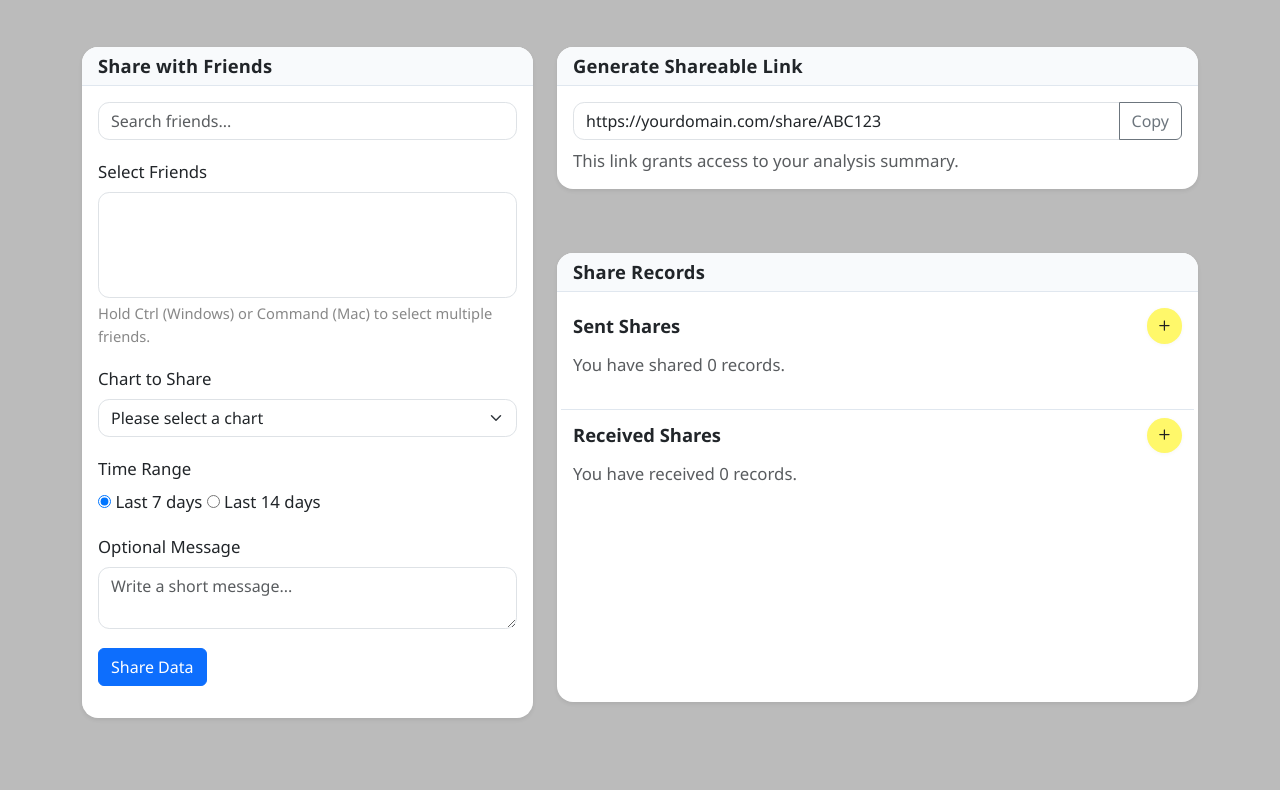
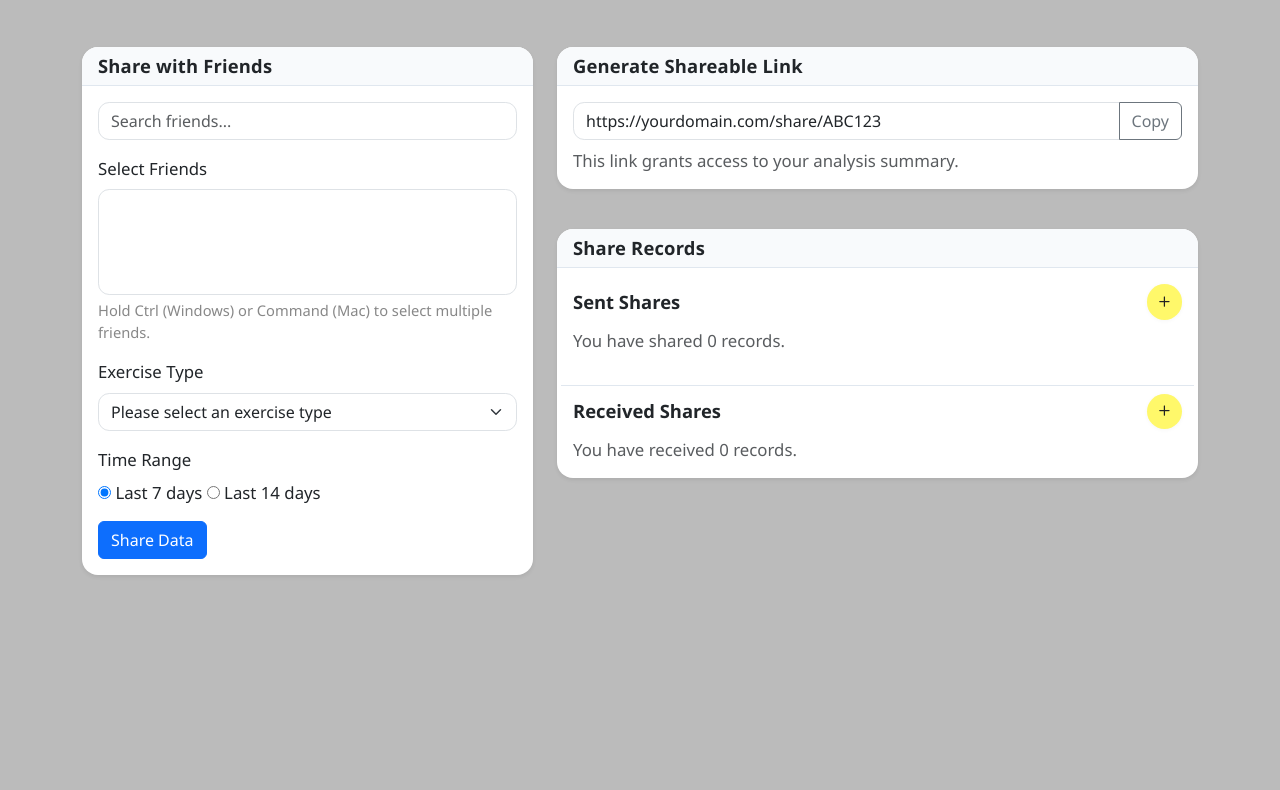
Before and after one commit to ipuppet/cits5505-backend, a Flask app: page /share/ in a window 1280 px wide. Shown: the part 57-847 px from the top of the page. After the commit the page ends 632 px from the top, so only its background shows below. Run offline with Flask 3, Linux system fonts and the light colour scheme; the visitor is signed in with stand-in values (Sample User, id 1); data comes from the database, SQL or seed files in the repository; lists and menus that the app fills with data are empty.

Commit message:
Refactor share page: fix layout, friend select, and chart preview

```diff
--- a/server/blueprints/share/templates/share/index.html
+++ b/server/blueprints/share/templates/share/index.html
@@ -6,12 +6,9 @@ Share Data
 
 {% block content %}
 <div class="container py-5">
-    <div class="row justify-content-center">
-        <div class="col-12">
-            <div class="row">
-                <!-- Left Column: Share with Friends -->
+    <div class="row justify-content-center align-items-start">
         <div class="col-lg-5 mb-4">
-                    <div class="card shadow-sm border-0 h-100" style="border-radius: 1rem;">
+            <div class="card shadow-sm border-0" style="border-radius: 1rem;">
                 <div class="card-header bg-light" style="border-radius: 1rem 1rem 0 0;">
                     <h4 class="mb-0">Share with Friends</h4>
                 </div>
@@ -22,16 +19,18 @@ Share Data
                     <form id="friendShareForm">
                         <div class="mb-3">
                             <label for="friendSelect" class="form-label">Select Friends</label>
-                                    <select id="friendSelect" class="form-select" multiple required></select>
+                            <select id="friendacSelect" class="form-select" multiple required></select>
                             <div class="form-text">Hold Ctrl (Windows) or Command (Mac) to select multiple friends.</div>
                         </div>
                         <div class="mb-3">
-                                    <label for="chartType" class="form-label">Chart to Share</label>
+                            <label for="chartType" class="form-label">Exercise Type</label>
                             <select id="chartType" class="form-select" required>
-                                        <option value="" disabled selected>Please select a chart</option>
-                                        <option value="calories_burned">Calories Burned</option>
-                                        <option value="weight_trend">Weight Trend</option>
-                                        <option value="calorie_intake">Calorie Intake</option>
+                                <option value="" disabled selected>Please select an exercise type</option>
+                                <option value="cycling">Cycling</option>
+                                <option value="running">Running</option>
+                                <option value="swimming">Swimming</option>
+                                <option value="weight_lifting">Weight Lifting</option>
+                                <option value="yoga">Yoga</option>
                             </select>
                         </div>
                         <div class="mb-3">
@@ -44,10 +43,6 @@ Share Data
                             </div>
                         </div>
                         <div id="chartPreview" class="my-3"></div>
-                                <div class="mb-3">
-                                    <label for="note" class="form-label">Optional Message</label>
-                                    <textarea class="form-control" id="note" rows="2" placeholder="Write a short message..."></textarea>
-                                </div>
                         <button type="submit" class="btn btn-primary">Share Data</button>
                     </form>
                     <div id="sendStatus" class="mt-3 text-success" style="display:none;">Data shared successfully with selected friends.</div>
@@ -68,7 +63,7 @@ Share Data
                     <div class="text-muted mt-2">This link grants access to your analysis summary.</div>
                 </div>
             </div>
-                    <div class="card shadow-sm border-0 flex-fill" style="border-radius: 1rem;">
+            <div class="card shadow-sm border-0" style="border-radius: 1rem;">
                 <div class="card-header bg-light d-flex justify-content-between align-items-center" style="border-radius: 1rem 1rem 0 0;">
                     <h4 class="mb-0">Share Records</h4>
                 </div>
@@ -94,8 +89,6 @@ Share Data
                             </div>
                             <div id="shareReceived"></div>
                             <div id="receivedCountText" class="text-muted mt-2">You have received 0 records.</div>
-                                </div>
-                            </div>
                         </div>
                     </div>
                 </div>
@@ -143,6 +136,7 @@ Share Data
     }
     .card {
         border-radius: 1rem !important;
+        margin-bottom: 1rem;
     }
     .card-header.bg-light {
         background: #f8fafc !important;
@@ -189,18 +183,6 @@ Share Data
     .input-group .form-control {
         font-size: 1rem;
     }
-    .card {
-        margin-bottom: 1rem;
-    }
-    .mb-3 {
-        margin-bottom: 1.2rem !important;
-    }
-    .mt-3 {
-        margin-top: 1.2rem !important;
-    }
-    .gap-4 > * + * {
-        margin-top: 1.5rem !important;
-    }
 </style>
 {% endblock %}
 
@@ -209,17 +191,15 @@ Share Data
 <script>
     document.getElementById('friendShareForm').addEventListener('submit', function (e) {
         e.preventDefault();
-        const selectedFriends = Array.from(document.getElementById('friendSelect').selectedOptions).map(opt => opt.value);
+        const selectedFriends = Array.from(document.getElementById('friendacSelect').selectedOptions).map(opt => opt.value);
         const chartType = document.getElementById('chartType').value;
         const shareDays = document.querySelector('input[name="shareDays"]:checked').value;
-        const note = document.getElementById('note').value;
         if (selectedFriends.length > 0 && chartType && shareDays) {
             // You can submit these data to backend here
             console.log({
                 selectedFriends,
                 chartType,
-                shareDays,
-                note
+                shareDays
             });
             document.getElementById('sendStatus').style.display = "block";
         } else {
@@ -238,7 +218,7 @@ Share Data
     // Add search functionality for friends
     document.getElementById('searchFriend').addEventListener('input', function() {
         const username = this.value.trim();
-        const friendSelect = document.getElementById('friendSelect');
+        const friendSelect = document.getElementById('friendacSelect');
         // 清空下拉框
         friendSelect.innerHTML = '';
         if (!username) return;
```
Lines whose indentation alone changed are shown as unchanged.
